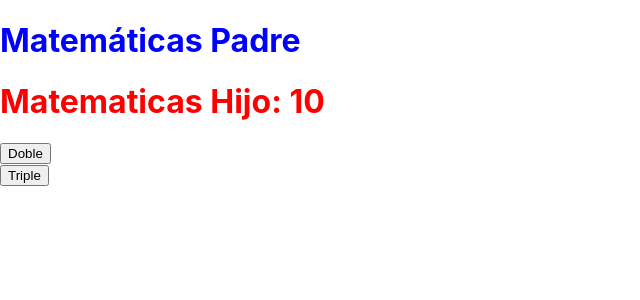
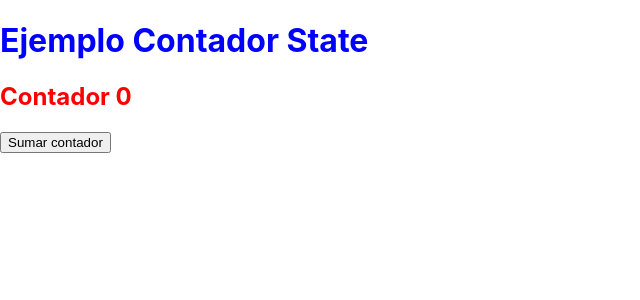
Before and after one commit to manu12perez/ejemplosreact, a React (Create React App) app: page / in a window 1280 px wide. Shown: the top 300 px of the page, without its empty margins (0-640 px from the left). Built offline with nearby package versions, Linux system fonts and the light colour scheme.

Commit message:
Contador

```diff
--- /dev/null
+++ b/src/components/Contador.js
@@ -0,0 +1,23 @@
+//PARA PODER UTILIZAR useState DEBEMOS HACER
+//UN IMPORT DE react
+import { useState } from "react";
+
+function Contador() {
+  //DECLARAMOS UNA VARIABLE DE TIPO STATE Y
+  //EN LA CREACION LE INDICAMOS EL TIPO DE DATO
+  const [numero, setNumero] = useState(0);
+  const sumarContador = () => {
+    //PARA MODIFICAR EL VALOR DE UNA VARIABLE DE TIPO
+    //STATE, SE UTILIZA setVariable()
+    setNumero(numero + 1);
+  };
+
+  return (
+    <div>
+      <h1 style={{ color: "blue" }}>Ejemplo Contador State</h1>
+      <h2 style={{ color: "red" }}>Contador {numero}</h2>
+      <button onClick={() => sumarContador()}>Sumar contador</button>
+    </div>
+  );
+}
+export default Contador;
--- a/src/index.js
+++ b/src/index.js
@@ -6,6 +6,7 @@ import SumarNumeros from "./components/SumarNumeros/SumarNumeros";
 import App from "./components/App/App";
 import SaludoPadre from "./components/SaludoPadre";
 import PadreMatematicas from "./components/PadreMatematicas.js";
+import Contador from "./components/Contador.js";
 
 const root = ReactDOM.createRoot(document.getElementById("root"));
 root.render(
@@ -14,7 +15,8 @@ root.render(
     {/* <SumarNumeros numero1="5" numero2="3" />
     <SumarNumeros numero1="84" numero2="116" /> */}
     {/* <SaludoPadre /> */}
-    <PadreMatematicas />
+    {/* <PadreMatematicas /> */}
+    <Contador />
   </React.StrictMode>
 );
 
```
